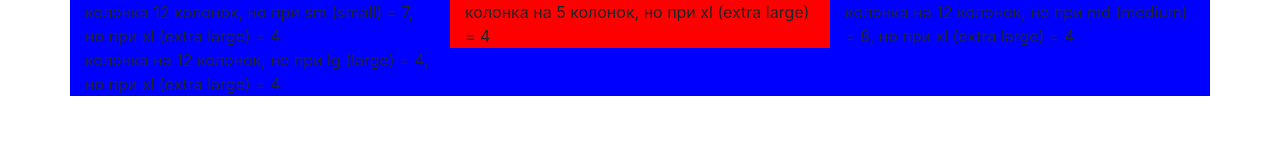
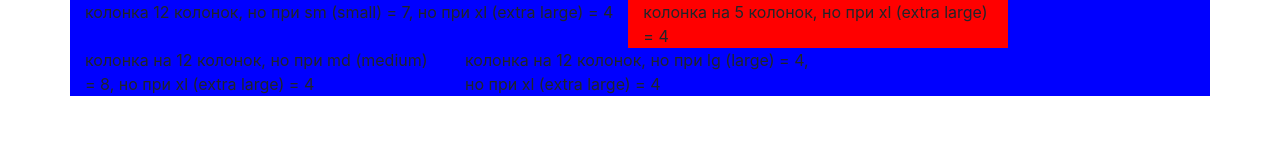
Before and after one commit to zip1982b/bootstrap_prj, a plain HTML site: page index.html in a window 1280 px wide. Drawn offline with nearby package versions, Linux system fonts and the light colour scheme.

Commit message:
col-auto

```diff
--- a/index.html
+++ b/index.html
@@ -16,7 +16,7 @@
 	<div class="container">
 		<div class="row">
 			<!-- итого не больше 12 колонок -->
-		<div class="col-12 col-sm-7 col-xl-4">колонка 12 колонок, но при sm (small) = 7, но  при xl (extra large) = 4</div>
+		<div class="col-auto">колонка 12 колонок, но при sm (small) = 7, но  при xl (extra large) = 4</div>
 		<div class="col-5 col-xl-4 ">колонка на 5 колонок, но  при xl (extra large) = 4</div>
 		<div class="col-12 col-md-8 col-xl-4">колонка на 12 колонок, но при md (medium) = 8, но  при xl (extra large) = 4</div>
 		<div class="col-12 col-lg-4 col-xl-4">колонка на 12 колонок, но при lg (large) = 4, но  при xl (extra large) = 4</div>
```
